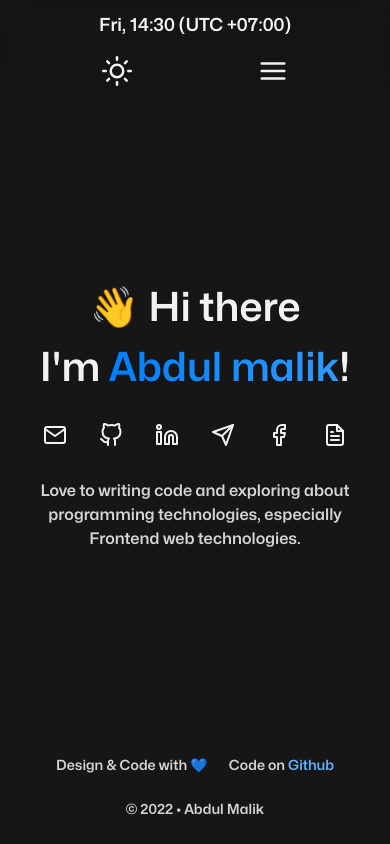
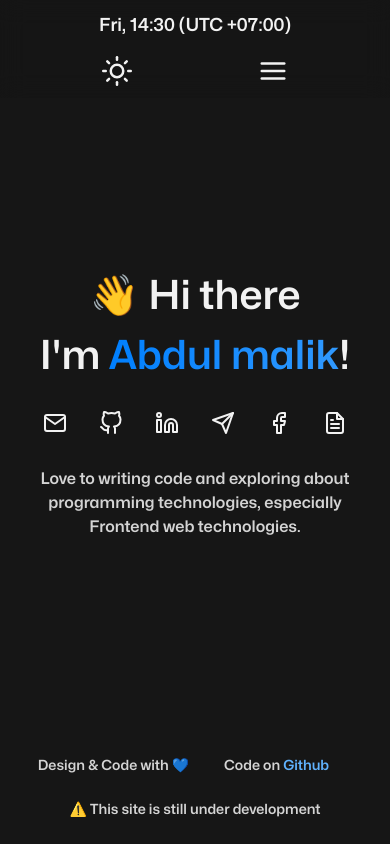
Before and after one commit to up2dul/up2dul.my.id, a Next.js app: page / in a window 390 px wide. Built offline with nearby package versions, Linux system fonts and the light colour scheme.

Commit message:
feat(comps): add some classes and add info
add "this site is still under development" info in Footer

```diff
--- a/src/components/Footer.tsx
+++ b/src/components/Footer.tsx
@@ -1,8 +1,8 @@
 const Footer = () => (
-  <footer className='py-6 px-14 text-center md:px-16 lg:px-20'>
-    <div className='mb-6 flex justify-between sm:mb-4 md:mb-0'>
-      <p>Design & Code with 💙</p>
-      <p>
+  <footer className='py-6 px-8 text-center sm:px-10 md:px-14 lg:px-20'>
+    <div className='my-6 flex justify-between sm:my-4 md:my-0'>
+      <p className='w-1/2'>Design & Code with 💙</p>
+      <p className='w-1/2'>
         Code on{' '}
         <a
           href='https://github.com/up2dul/up2dul-website'
@@ -16,7 +16,7 @@ const Footer = () => (
     </div>
 
     <div className='text-sm'>
-      <p>© 2022 • Abdul Malik</p>
+      <p>⚠️ This site is still under development</p>
     </div>
   </footer>
 );
```
